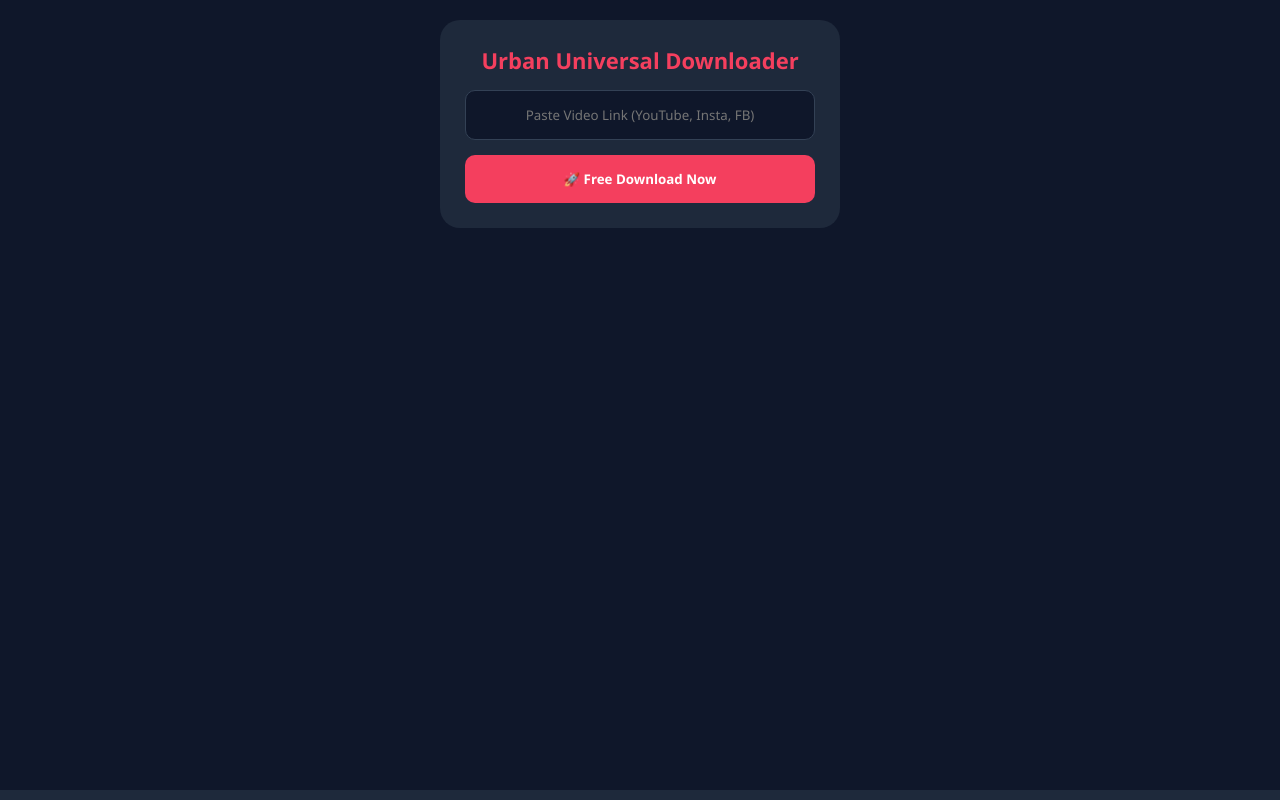
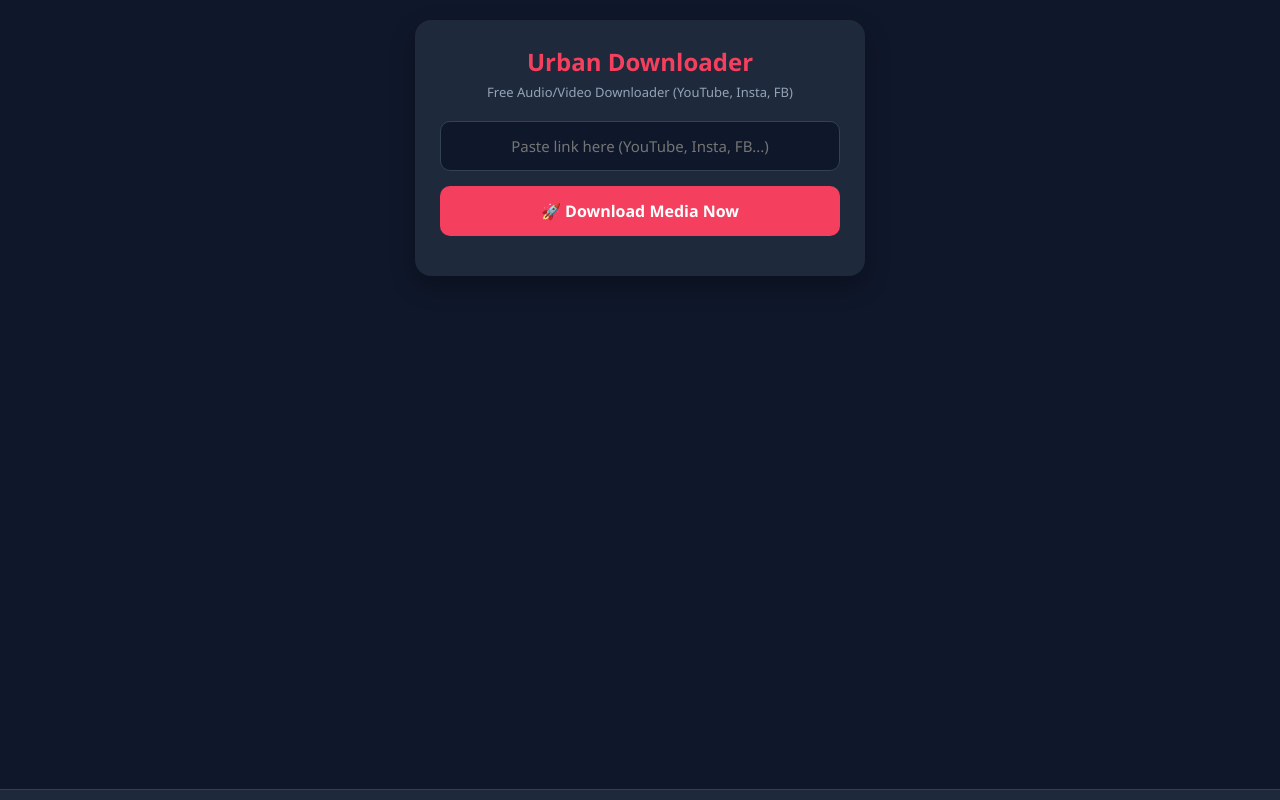
Before and after one commit to urbanbg-official/Urban-MP3-Downloader-and-Converter, a plain HTML site: page index.html in a window 1280 px wide. Drawn offline with Linux system fonts and the light colour scheme.

Commit message:
Update index.html

```diff
--- a/index.html
+++ b/index.html
@@ -5,36 +5,61 @@
   <meta name="viewport" content="width=device-width, initial-scale=1.0">
   <title>Urban Universal Downloader</title>
   <style>
-    * { box-sizing: border-box; margin: 0; padding: 0; font-family: 'Segoe UI', sans-serif; }
-    body { background-color: #0f172a; color: #fff; display: flex; flex-direction: column; align-items: center; min-height: 100vh; padding: 20px; }
-    .container { width: 100%; max-width: 400px; background: #1e293b; padding: 25px; border-radius: 20px; text-align: center; }
-    h1 { color: #f43f5e; font-size: 22px; margin-bottom: 15px; }
-    input { width: 100%; padding: 15px; border-radius: 10px; border: 1px solid #334155; background: #0f172a; color: #fff; margin-bottom: 15px; text-align: center; }
-    .btn { width: 100%; background: #f43f5e; color: #fff; padding: 15px; border-radius: 10px; font-weight: bold; cursor: pointer; border: none; }
-    .footer { margin-top: 20px; font-size: 12px; color: #64748b; }
+    * { box-sizing: border-box; margin: 0; padding: 0; font-family: 'Segoe UI', Tahoma, Geneva, Verdana, sans-serif; }
+    body { background-color: #0f172a; color: #f8fafc; display: flex; flex-direction: column; align-items: center; min-height: 100vh; padding: 20px; padding-bottom: 80px; }
+    .container { width: 100%; max-width: 450px; background: #1e293b; padding: 25px; border-radius: 16px; box-shadow: 0 10px 25px rgba(0,0,0,0.3); text-align: center; }
+    h1 { color: #f43f5e; font-size: 24px; margin-bottom: 5px; }
+    p.subtitle { color: #94a3b8; font-size: 13px; margin-bottom: 20px; }
+    input[type="text"] { width: 100%; padding: 14px; border-radius: 10px; border: 1px solid #334155; background: #0f172a; color: #fff; margin-bottom: 15px; text-align: center; font-size: 15px; }
+    .btn-action { width: 100%; background: #f43f5e; color: #fff; border: none; padding: 14px; border-radius: 10px; font-weight: bold; font-size: 16px; cursor: pointer; }
+    .btn-action:hover { background: #e11d48; }
+    .info { margin-top: 15px; color: #38bdf8; font-size: 13px; font-weight: bold; }
   </style>
 </head>
 <body>
 
-  <!-- Adsterra Banner -->
-  <div style="text-align: center; position: fixed; bottom: 0; left: 0; width: 100%; z-index: 9999; background: #1e293b; padding: 5px 0;">
-    <script>atOptions = {'key':'f13146991eed004d9d88689beb216a77','format':'iframe','height':50,'width':320,'params':{}};</script>
+  <!-- Adsterra Banner Ad (320x50) -->
+  <div style="text-align: center; position: fixed; bottom: 0; left: 0; width: 100%; z-index: 9999; background: #1e293b; padding: 5px 0; border-top: 1px solid #334155;">
+    <script>
+      atOptions = {
+        'key' : 'f13146991eed004d9d88689beb216a77',
+        'format' : 'iframe',
+        'height' : 50,
+        'width' : 320,
+        'params' : {}
+      };
+    </script>
     <script src="https://www.highperformanceformat.com/f13146991eed004d9d88689beb216a77/invoke.js"></script>
   </div>
 
   <div class="container">
-    <h1>Urban Universal Downloader</h1>
-    <input type="text" id="link" placeholder="Paste Video Link (YouTube, Insta, FB)">
-    <button class="btn" onclick="downloadNow()">🚀 Free Download Now</button>
+    <h1>Urban Downloader</h1>
+    <p class="subtitle">Free Audio/Video Downloader (YouTube, Insta, FB)</p>
+
+    <input type="text" id="videoUrl" placeholder="Paste link here (YouTube, Insta, FB...)">
+    <button class="btn-action" onclick="downloadMedia()">🚀 Download Media Now</button>
+
+    <div class="info" id="statusText"></div>
   </div>
 
   <script>
-    function downloadNow() {
-      const url = document.getElementById('link').value.trim();
-      if(url === "") { alert("Please paste a link!"); return; }
+    function downloadMedia() {
+      const url = document.getElementById('videoUrl').value.trim();
+      const status = document.getElementById('statusText');
 
-      // यह सबसे भरोसेमंद फ्री इंजन है (Y2Mate का डायरेक्ट लिंक)
-      window.open("https://www.y2mate.is/analyze?url=" + encodeURIComponent(url), "_blank");
+      if(url === "") {
+        alert("Please paste a link first!");
+        return;
+      }
+
+      status.innerText = "Connecting to Working Downloader Server...";
+
+      setTimeout(() => {
+        // SaveFrom Universal Engine (Works 100% in India without Block)
+        const saveFromUrl = "https://en.savefrom.net/1-youtube-downloader-v530.html?url=" + encodeURIComponent(url);
+        window.open(saveFromUrl, "_blank");
+        status.innerText = "Redirecting to download page...";
+      }, 800);
     }
   </script>
 </body>
```
